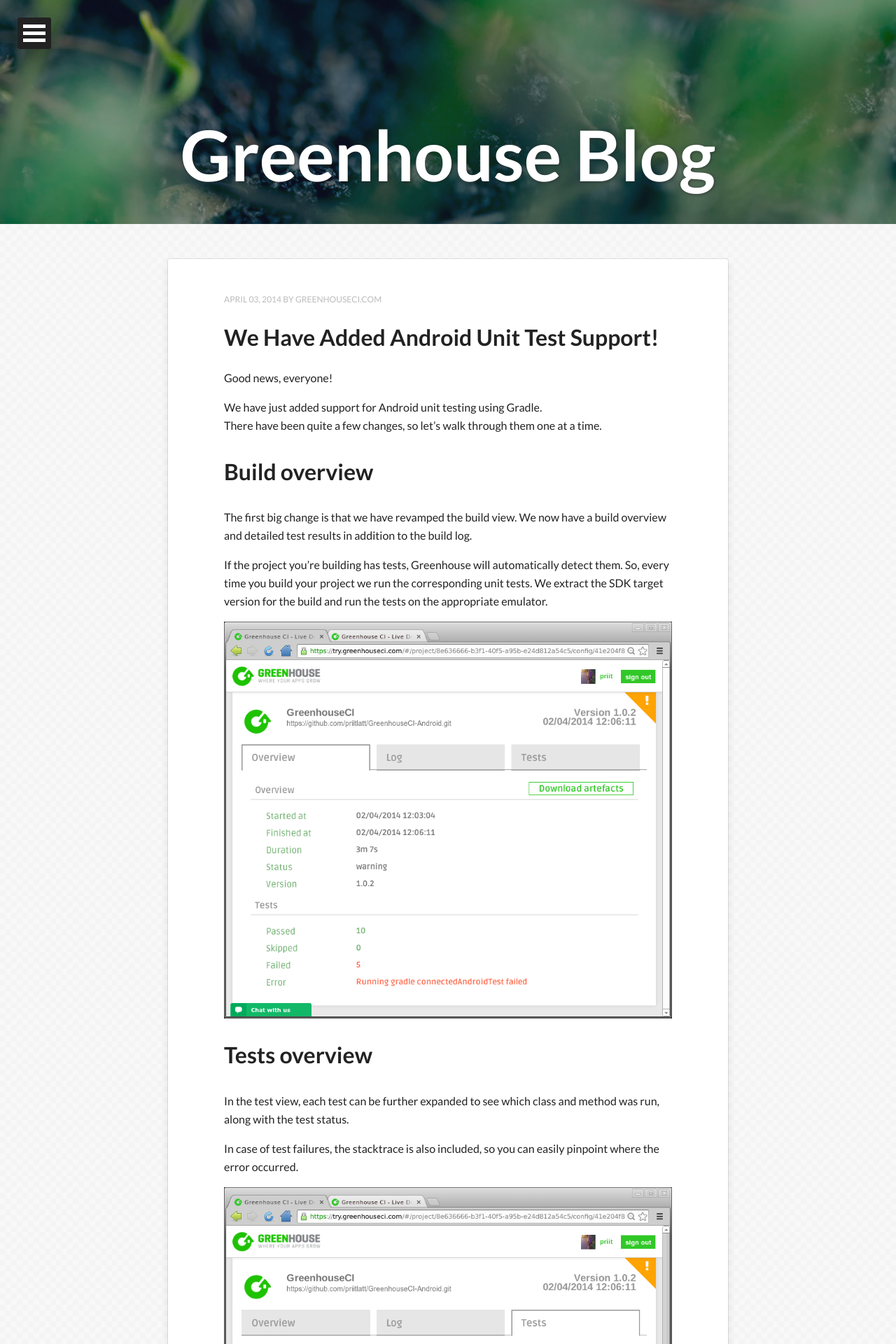
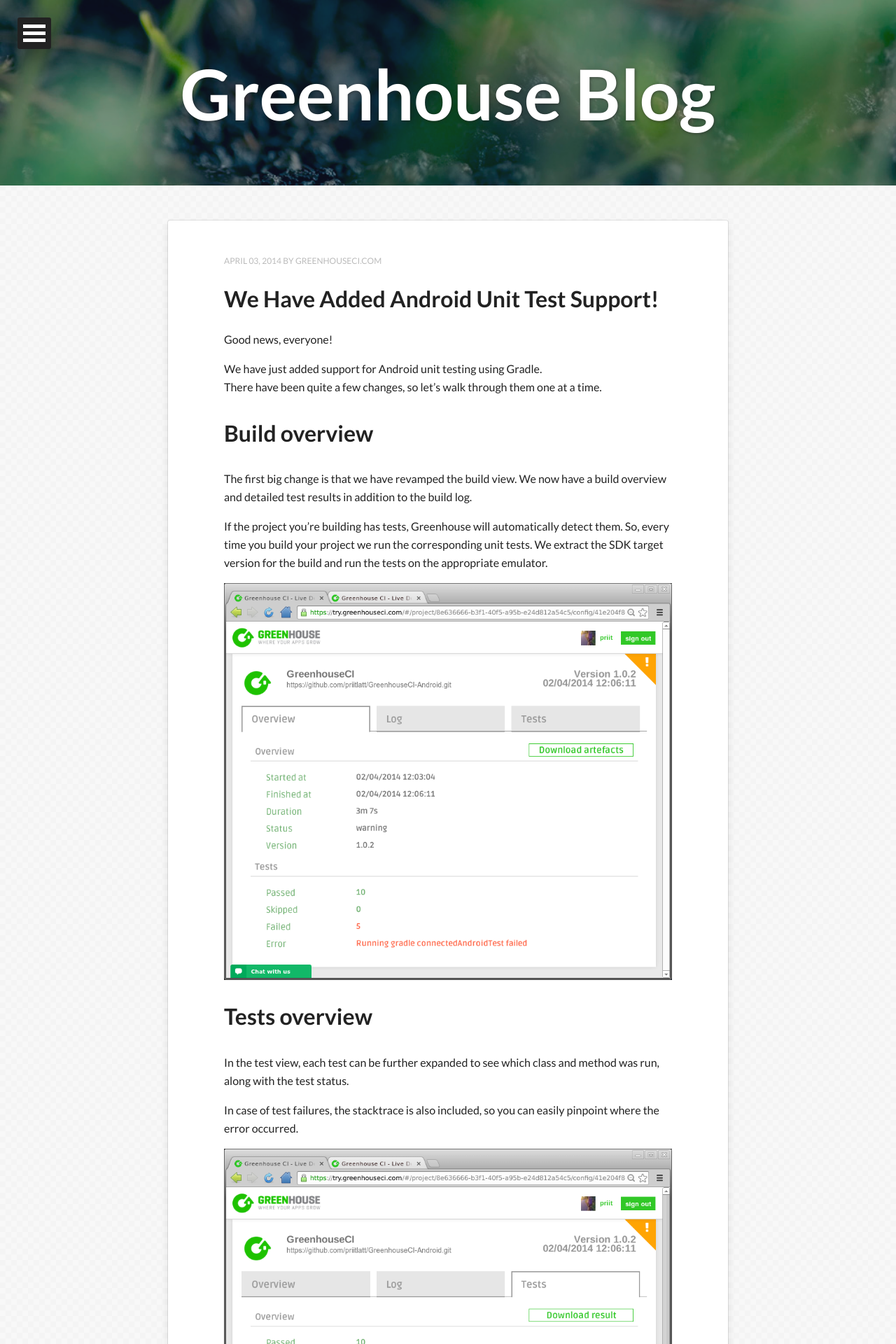
Before and after one commit to GreenhouseCI/blog.greenhouseci.com, a Jekyll site: the page built from index.html, in a window 1280 px wide. Shown: the top 1920 px of the page at 70% size. Built offline with Jekyll 4.4.1, drawn with Linux system fonts in a browser that asks for light colours; nearby versions of some CDN libraries; the list of posts is cut into pages by our own code.

Commit message:
Fix blog title positioning

```diff
--- a/_includes/head.html
+++ b/_includes/head.html
@@ -35,6 +35,7 @@
 
 <!-- For all browsers -->
 <link rel="stylesheet" href="{{ site.url }}/assets/css/main.min.css">
+<link rel="stylesheet" href="{{ site.url }}/css/custom.css">
 <!-- Webfonts -->
 <link href="http://fonts.googleapis.com/css?family=Lato:300,400,700,300italic,400italic" rel="stylesheet" type="text/css">
 
--- /dev/null
+++ b/css/custom.css
@@ -0,0 +1,25 @@
+.entry-image {
+    max-height: 265px;
+}
+
+.header-title {
+    margin: 40px 0 0;
+}
+
+@media only screen and (min-width: 48em) {
+    .feature .header-title {
+        height: 200px;
+    }
+}
+
+@media only screen and (min-width: 55em) {
+    .feature .header-title {
+        height: 230px;
+    }
+}
+
+@media only screen and (min-width: 62.5em) {
+    .feature .header-title {
+        height: 265px;
+    }
+}
```
